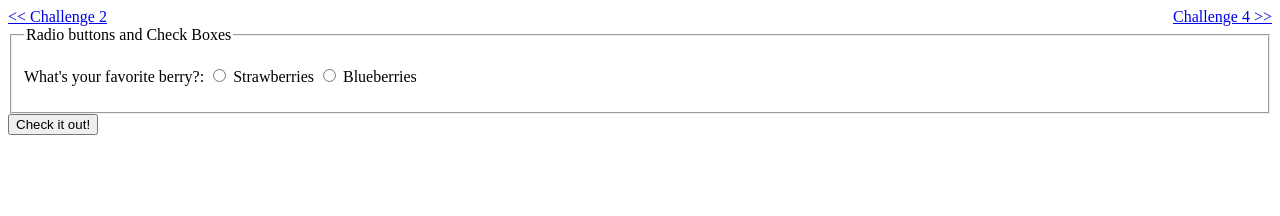
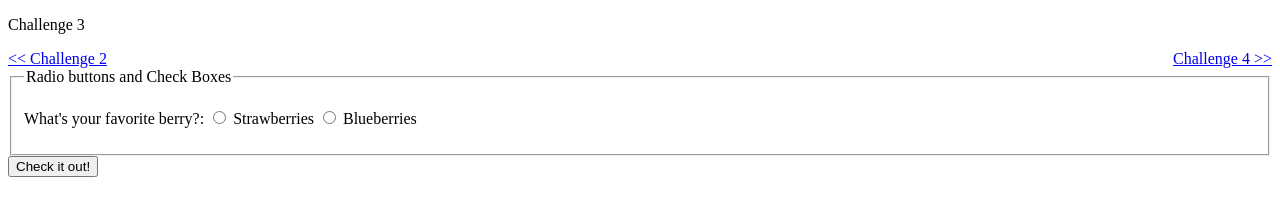
Before and after one commit to 2014acone/2014acone.github.io, a plain HTML site: page challenge3.html in a window 1280 px wide. Drawn offline with Linux system fonts and the light colour scheme.

Commit message:
Update challenge3.html

```diff
--- a/challenge3.html
+++ b/challenge3.html
@@ -18,7 +18,7 @@
     </script>
 </head>
 <body>
-
+  <p>Challenge 3</p>
   <a href="/challenge2.html"> << Challenge 2</a>
   <a href="/challenge4.html" style="float: right;">Challenge 4 >></a>
 
```
